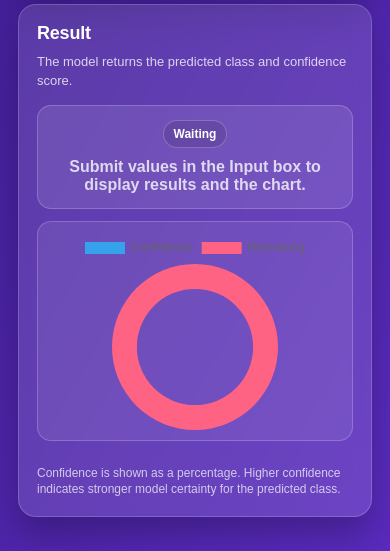
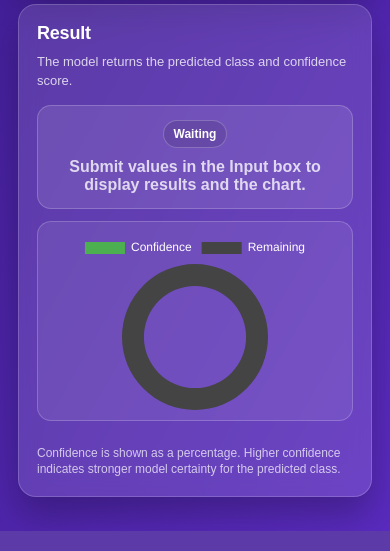
Before and after one commit to makkiyo/hyperthyroidism-ai, a Flask app: template templates/predict.html in a window 390 px wide. Shown: the part 526-1077 px from the top of the page. Run offline with Flask 3, Linux system fonts and the light colour scheme; the template is opened without the code that fills it, so the values that code supplies are empty; parts of the project's set-up code (start-up, migrations or seed data) failed here and were passed over.

Commit message:
Fix mobile chart rendering

```diff
--- a/templates/predict.html
+++ b/templates/predict.html
@@ -188,12 +188,18 @@
     .normal{ color:#b7ffcc; }
 
     .graph{
-      margin-top:auto;     /* push chart to bottom */
-      height:220px;
+      margin-top:auto;
+      height:240px;
       padding:10px;
       border-radius:14px;
       border:1px solid rgba(255,255,255,0.20);
       background: rgba(255,255,255,0.08);
+    }
+
+    @media (max-width: 768px){
+      .graph{
+        height:200px;
+      }
     }
 
     #confidenceChart{
@@ -310,6 +316,9 @@
 
   if (predictionExists) {
     const canvas = document.getElementById("confidenceChart");
+
+    // Safety check for mobile browsers
+    if (canvas) {
       const ctx = canvas.getContext("2d");
 
       new Chart(ctx, {
@@ -318,6 +327,7 @@
           labels: ["Confidence", "Remaining"],
           datasets: [{
             data: [confidence, 100 - confidence],
+            backgroundColor: ["#4CAF50", "#444"],
             borderWidth: 0
           }]
         },
@@ -325,12 +335,16 @@
           responsive: true,
           maintainAspectRatio: false,
           plugins: {
-          legend: { display: true }
+            legend: {
+              display: true,
+              labels: { color: "#fff" }
+            }
           },
           cutout: "70%"
         }
       });
     }
+  }
 </script>
 
 </body>
```
Lines whose indentation alone changed are shown as unchanged.
